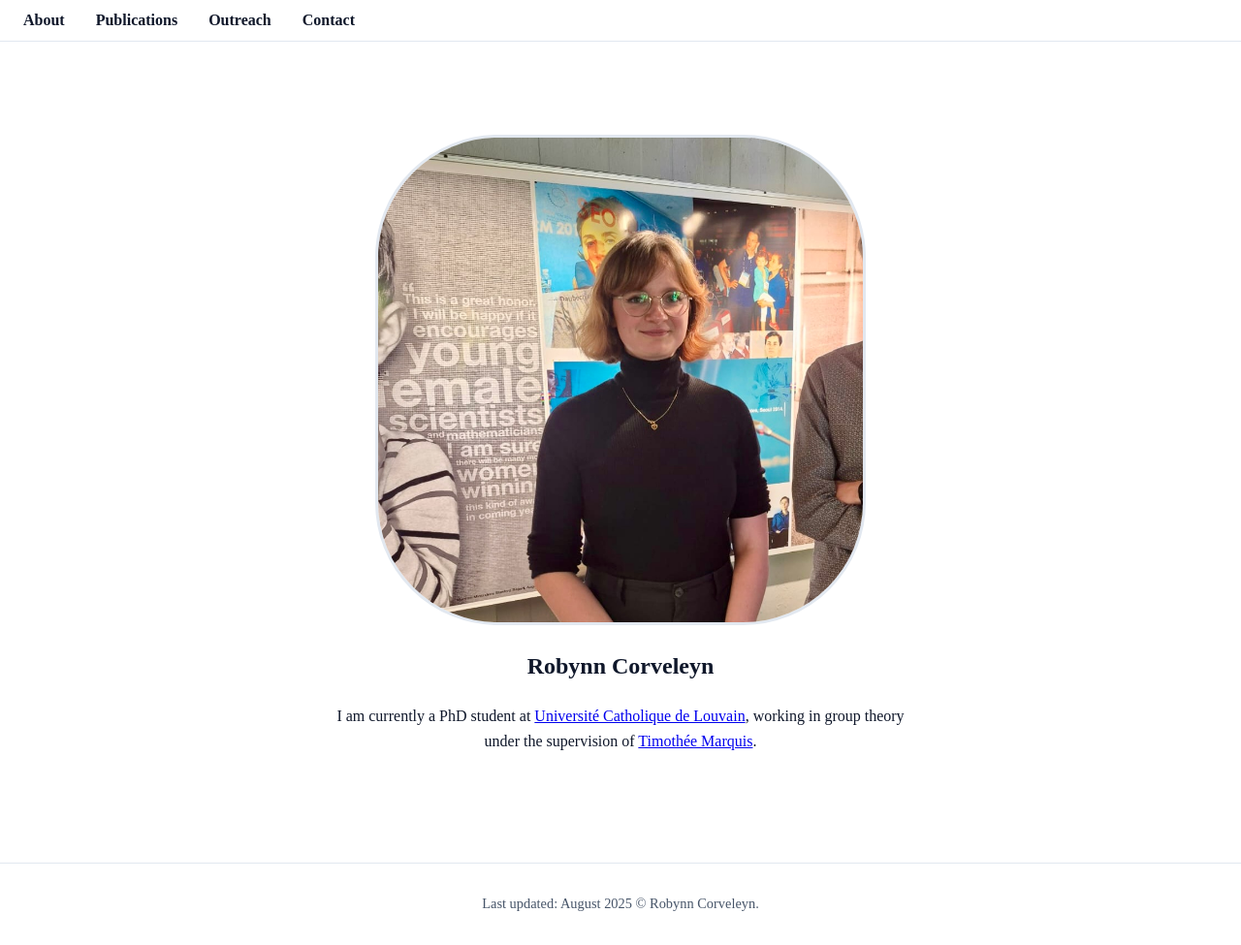
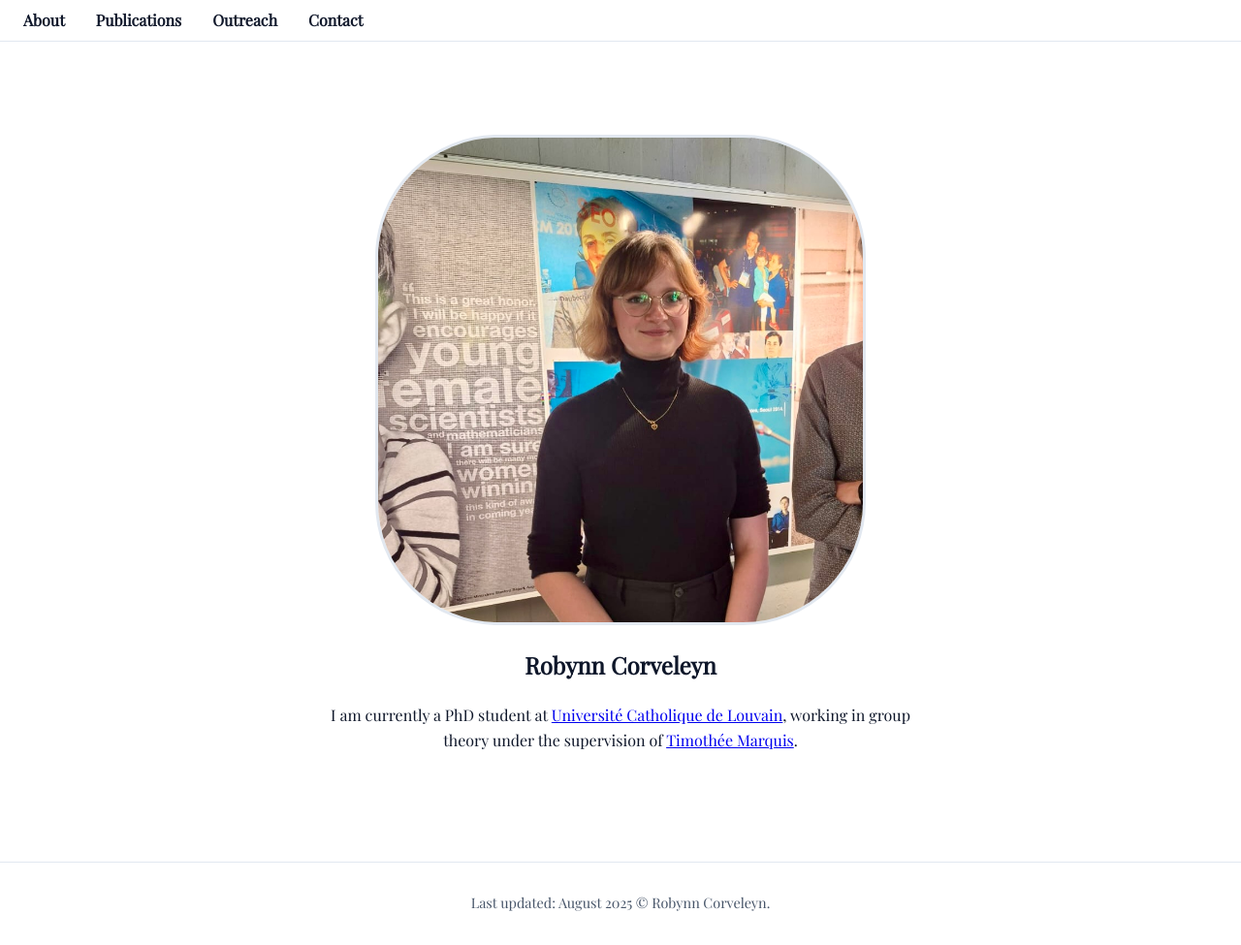
Before and after one commit to robynn-corveleyn/robynn-corveleyn.github.io, a Jekyll site: the page built from index.html, in a window 1280 px wide. Shown: the whole page at 97% size. Built offline with Jekyll 4.4.1, drawn with Linux system fonts in a browser that asks for light colours.

Commit message:
Update style.css

```diff
--- a/assets/css/style.css
+++ b/assets/css/style.css
@@ -1,9 +1,4 @@
-@font-face {
-  font-family: 'Playfair Display'; /* Name you’ll use in CSS */
-  src: url('https://fonts.googleapis.com/css2?family=Playfair+Display&display=swap') format('truetype'); /* Path to the font file */
-  font-weight: normal; /* optional: normal, bold, etc. */
-  font-style: normal;  /* optional: normal, italic, etc. */
-}
+@import url('https://fonts.googleapis.com/css2?family=Playfair+Display&display=swap');
 
 :root {
   --bg: #ffffff;
```
